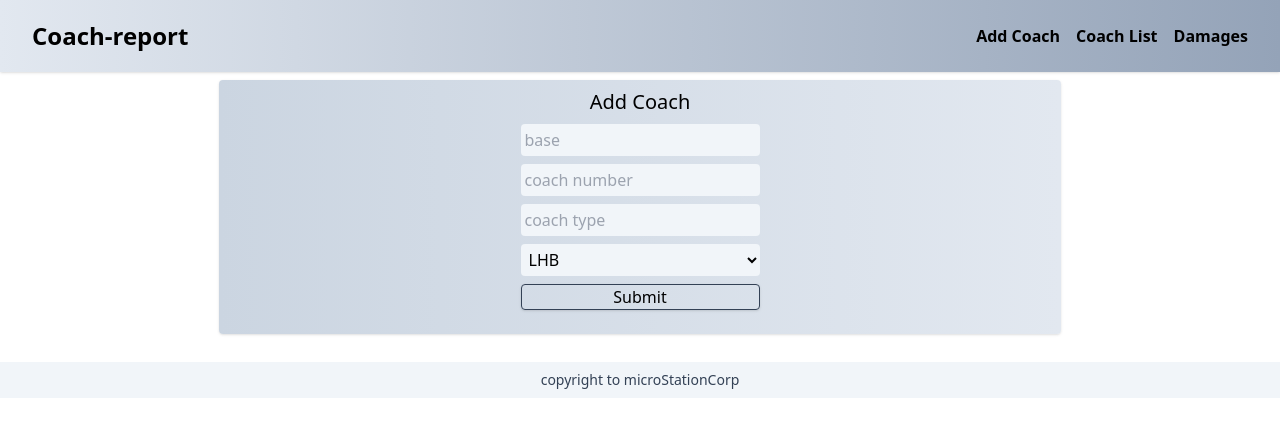
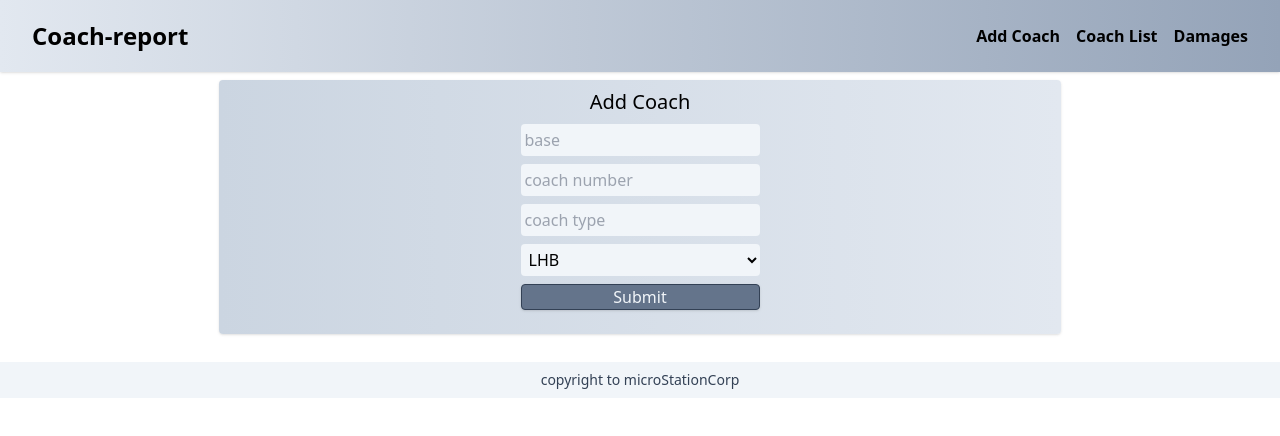
Before and after one commit to microStationCorp/coach-report, a Next.js app: page /add_coach in a window 1280 px wide. Shown: the top 436 px of the page. Built offline with nearby package versions, Linux system fonts and the light colour scheme.

Commit message:
submit button modified in add coach page

```diff
--- a/pages/add_coach/index.tsx
+++ b/pages/add_coach/index.tsx
@@ -89,11 +89,15 @@ export default function AddCoach() {
                   <option value="SG">SG</option>
                 </Field>
                 <button
-                  className="border border-slate-700 px-2 hover:bg-slate-700 rounded shadow hover:text-slate-100"
+                  className={`border capitalize border-slate-700 px-2 rounded shadow ${
+                    isSubmitting
+                      ? "bg-slate-700 text-slate-500"
+                      : "bg-slate-500 hover:bg-slate-700 text-slate-100"
+                  } `}
                   type="submit"
                   disabled={isSubmitting}
                 >
-                  Submit
+                  {isSubmitting ? "wait..." : "submit"}
                 </button>
               </div>
               {data?.success ? (
--- a/pages/coach_list/index.tsx
+++ b/pages/coach_list/index.tsx
@@ -18,14 +18,17 @@ export default function CoachListPage({ data }: { data: CoachDataI[] }) {
         <div className="text-xl text-center capitalize text-slate-700 underline underline-offset-4">
           coach list
         </div>
-        <ListComp coaches={coaches} setCoaches={setCoaches}/>
+        <ListComp coaches={coaches} setCoaches={setCoaches} />
       </div>
     </>
   );
 }
 
 export async function getServerSideProps() {
-  const { data, error } = await supabase.from("coach_list").select("*");
+  const { data, error } = await supabase
+    .from("coach_list")
+    .select("*")
+    .order("created_at", { ascending: false });
 
   return {
     props: { data },
```
